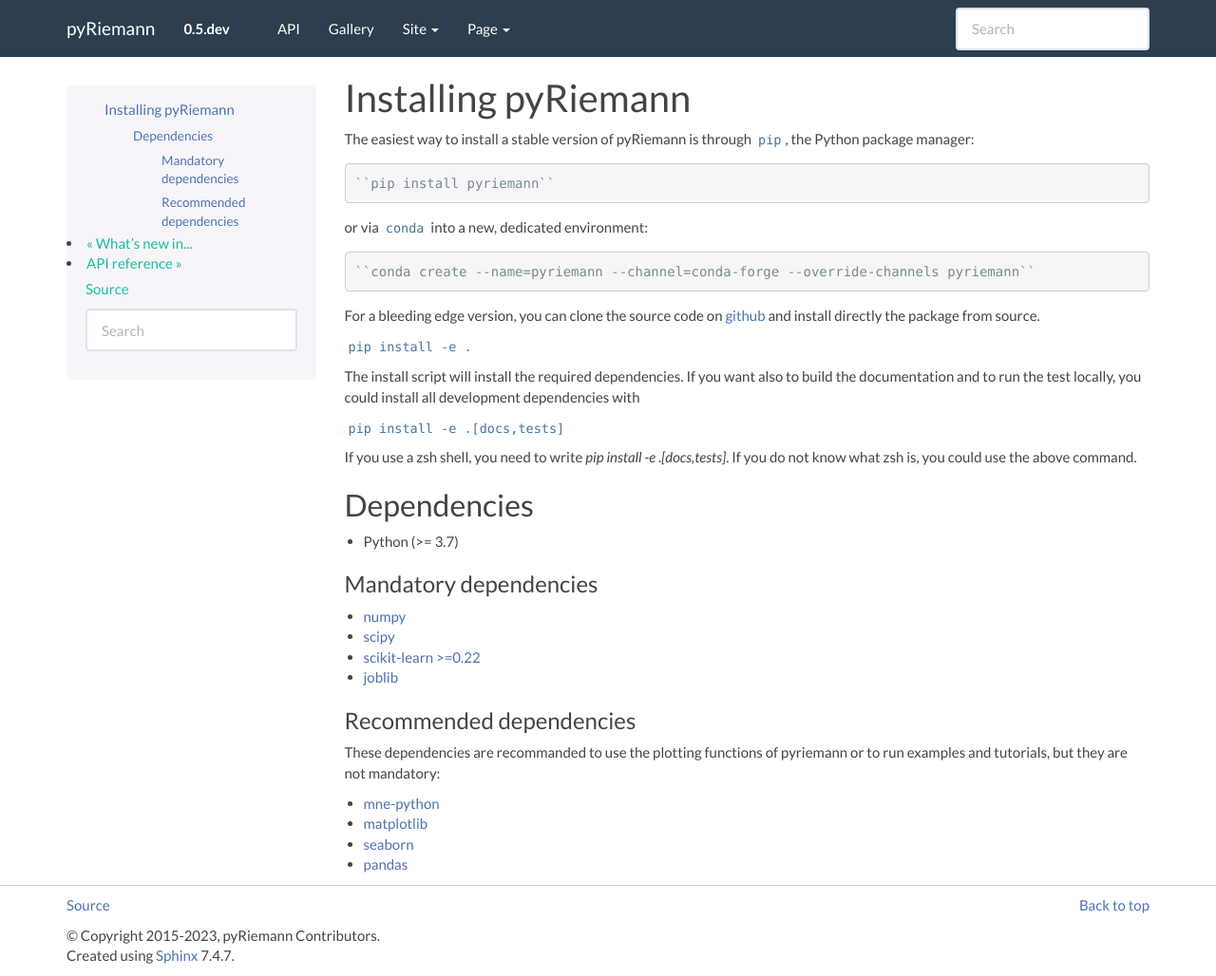
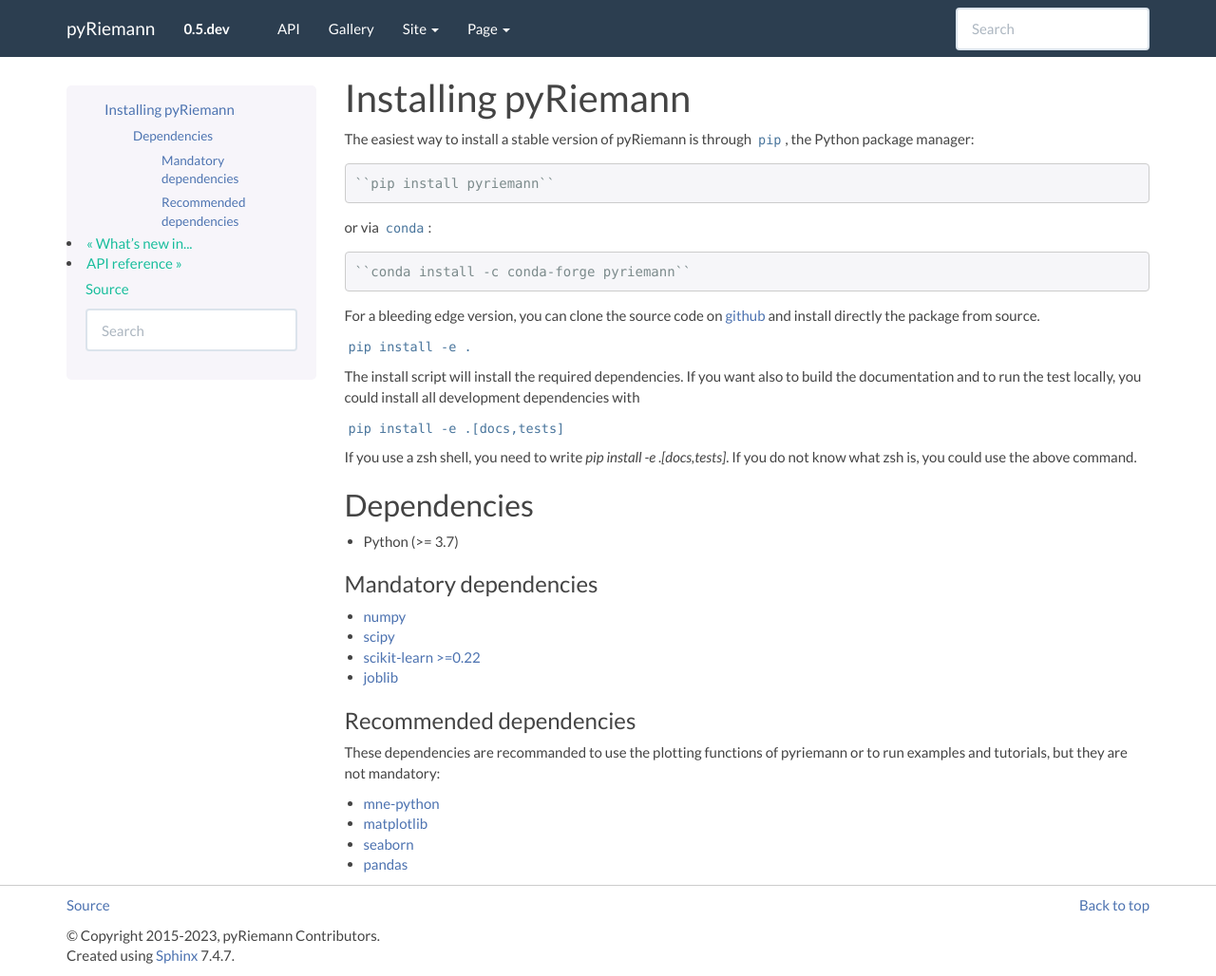
Before and after one commit to pyRiemann/pyRiemann, a Sphinx documentation site: the page built from doc/installing.rst, in a window 1280 px wide and 1028 px high. Shown: the whole window at 95% size. Built offline with Sphinx 7.4.7, drawn with Linux system fonts in a browser that asks for light colours; pages that are not in the unit, such as notebooks, are missing from menus.

Commit message:
Apply suggestions
Co-authored-by: Sylvain Chevallier <sylvain.chevallier@universite-paris-saclay.fr>

```diff
--- a/doc/installing.rst
+++ b/doc/installing.rst
@@ -7,9 +7,9 @@
 
 ``pip install pyriemann``
 
-or via ``conda`` into a new, dedicated environment::
+or via ``conda``::
 
-``conda create --name=pyriemann --channel=conda-forge --override-channels pyriemann``
+``conda install -c conda-forge pyriemann``
 
 For a bleeding edge version, you can clone the source code on `github <https://github.com/pyRiemann/pyRiemann>`__ and install directly the package from source.
 
```
Also changed, not shown: README.md (+2 -3 lines).
